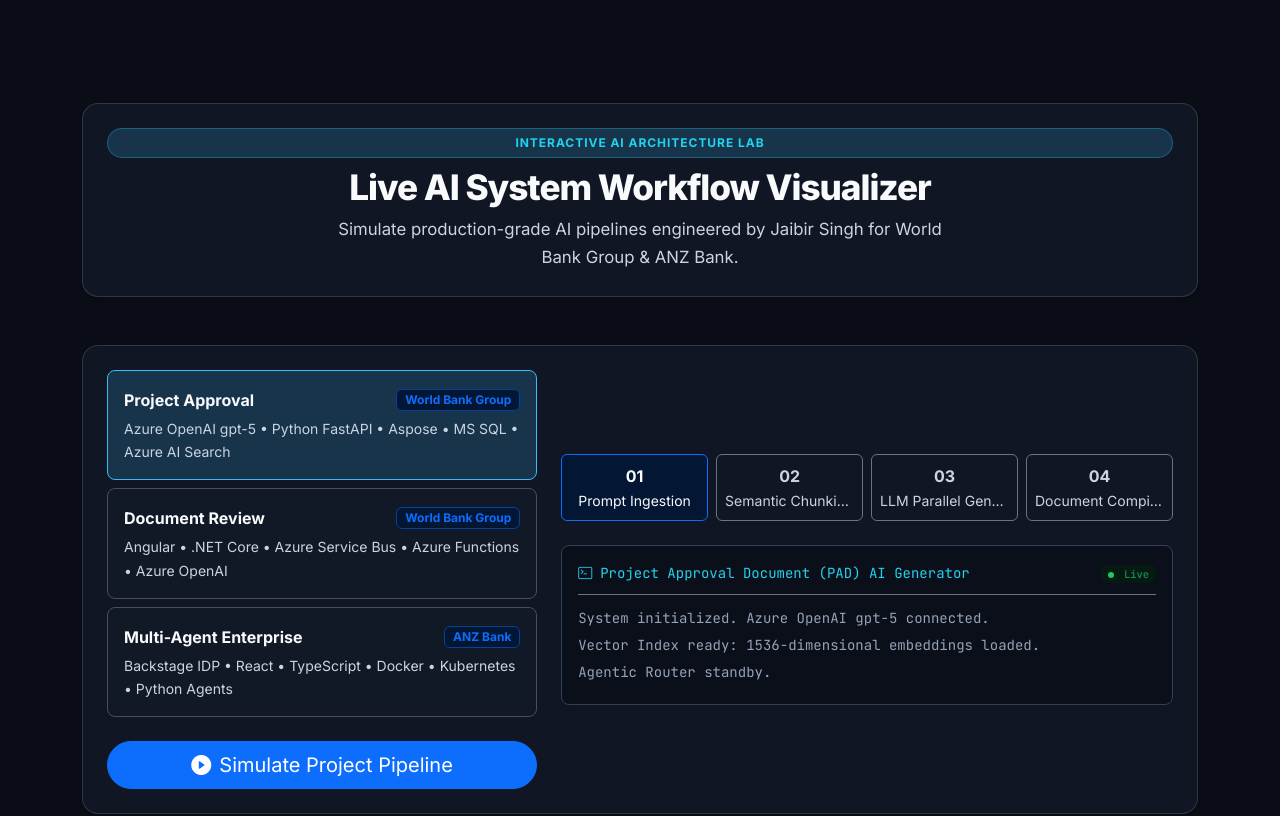
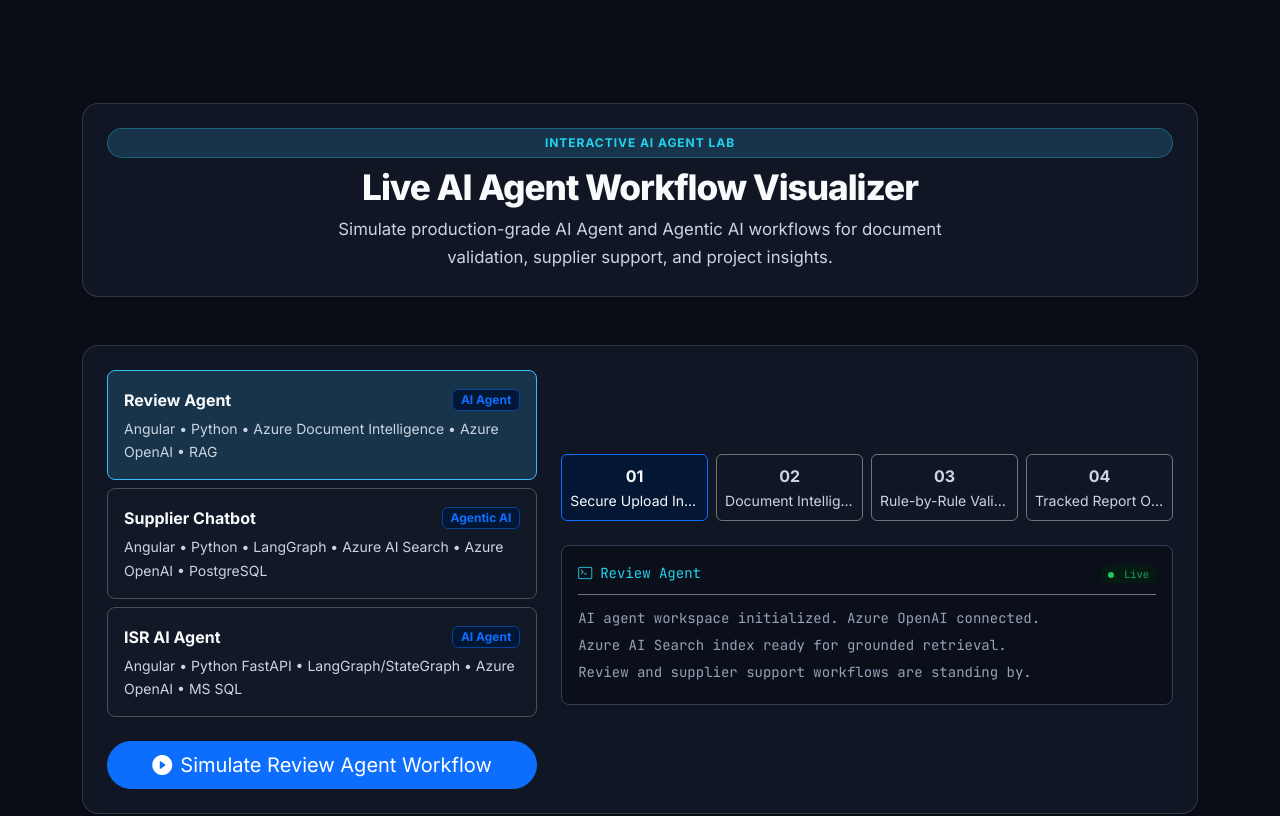
Before and after one commit to jbr2021/jbr2021.github.io, a React (Vite) app: page / in a window 1280 px wide. Shown: the part 5720-6536 px from the top of the page. Built offline with nearby package versions, Linux system fonts and the light colour scheme.

Commit message:
Feature AI agent projects in workflow simulator
Co-authored-by: arena-agent <297053741+arena-agent@users.noreply.github.com>

```diff
--- a/src/components/AIPipelineVisualizer.jsx
+++ b/src/components/AIPipelineVisualizer.jsx
@@ -1,47 +1,50 @@
 import React, { useState } from 'react';
 
 const AIPipelineVisualizer = () => {
-  const [activePipeline, setActivePipeline] = useState('pad');
+  const [activePipeline, setActivePipeline] = useState('reviewAgent');
   const [isRunning, setIsRunning] = useState(false);
   const [logs, setLogs] = useState([
-    'System initialized. Azure OpenAI gpt-5 connected.',
-    'Vector Index ready: 1536-dimensional embeddings loaded.',
-    'Agentic Router standby.'
+    'AI agent workspace initialized. Azure OpenAI connected.',
+    'Azure AI Search index ready for grounded retrieval.',
+    'Review and supplier support workflows are standing by.'
   ]);
   const [activeStep, setActiveStep] = useState(0);
 
   const pipelines = {
-    pad: {
-      title: 'Project Approval Document (PAD) AI Generator',
-      client: 'World Bank Group',
-      tech: 'Azure OpenAI gpt-5 • Python FastAPI • Aspose • MS SQL • Azure AI Search',
+    reviewAgent: {
+      title: 'Review Agent',
+      shortTitle: 'Review Agent',
+      category: 'AI Agent',
+      tech: 'Angular • Python • Azure Document Intelligence • Azure OpenAI • RAG',
       steps: [
-        { label: 'Prompt Ingestion', desc: 'Accepting user section prompts & historical context' },
-        { label: 'Semantic Chunking & RAG', desc: 'Querying Azure Search Index & AWS OpenSearch' },
-        { label: 'LLM Parallel Generation', desc: 'Synthesizing 15 structured document sections via gpt-5' },
-        { label: 'Document Compilation', desc: 'Aspose library compiling TOC & exporting Word/PDF' }
+        { label: 'Secure Upload Intake', desc: 'Accepting up to 15 documents (20 MB each), with two required Word primary documents' },
+        { label: 'Document Intelligence', desc: 'Extracting content and structure from Word and PDF files for review' },
+        { label: 'Rule-by-Rule Validation', desc: 'Evaluating configurable primary-document rules and streaming Pass/Fail results live' },
+        { label: 'Tracked Report Output', desc: 'Generating summaries and Word tracked changes with the review report' }
       ]
     },
-    drt: {
-      title: 'Document Review Tool (DRT) Sensitive Word Audit',
-      client: 'World Bank Group',
-      tech: 'Angular • .NET Core • Azure Service Bus • Azure Functions • Azure OpenAI',
+    supplierChatbot: {
+      title: 'Supplier Chatbot',
+      shortTitle: 'Supplier Chatbot',
+      category: 'Agentic AI',
+      tech: 'Angular • Python • LangGraph • Azure AI Search • Azure OpenAI • PostgreSQL',
       steps: [
-        { label: 'Document Upload & Parsing', desc: 'Parsing Word, PDF, PPT via Aspose pipeline' },
-        { label: 'Sensitive Keyword Scan', desc: 'Regex & Semantic embedding search for compliance' },
-        { label: 'AI Alternatives & Notes', desc: 'Azure OpenAI generating context-aware replacements' },
-        { label: 'Tabular Audit Report', desc: 'Mapping sensitivity flags with page numbers & summary' }
+        { label: 'Supplier Query Intake', desc: 'Receiving a question about bank supply or tender policies' },
+        { label: 'LangGraph Routing', desc: 'Routing intent through the agentic workflow to the appropriate retrieval path' },
+        { label: 'Grounded Policy Retrieval', desc: 'Searching SharePoint-backed Azure AI Search content for relevant guidance' },
+        { label: 'Response & Follow-up', desc: 'Delivering a context-aware answer and handling the next supplier question' }
       ]
     },
-    agentic: {
-      title: 'Multi-Agent Enterprise Architecture & Backstage IDP',
-      client: 'ANZ Bank',
-      tech: 'Backstage IDP • React • TypeScript • Docker • Kubernetes • Python Agents',
+    isrAgent: {
+      title: 'ISR AI Agent',
+      shortTitle: 'ISR AI Agent',
+      category: 'AI Agent',
+      tech: 'Angular • Python FastAPI • LangGraph/StateGraph • Azure OpenAI • MS SQL',
       steps: [
-        { label: 'Intent Decomposition', desc: 'Orchestrator Agent parsing developer query' },
-        { label: 'Backstage Catalog Discovery', desc: 'Querying Software Catalog microservice graph' },
-        { label: 'Automated Scaffolding', desc: 'Executing Scaffolder template for K8s microservice' },
-        { label: 'CI/CD Pipeline Trigger', desc: 'Validating TechDocs & pushing Docker image to K8s' }
+        { label: 'Issue Data Intake', desc: 'Collecting project issues, updates, and supporting information' },
+        { label: 'StateGraph Workflow', desc: 'Moving data through a simple node-based AI agent workflow' },
+        { label: 'Issue Analysis', desc: 'Identifying priority issues, patterns, and recommended resolution actions' },
+        { label: 'ISR Insight Delivery', desc: 'Publishing actionable project monitoring and status insights' }
       ]
     }
   };
@@ -81,10 +84,10 @@ const AIPipelineVisualizer = () => {
         {/* Glass Section Header */}
         <div className="text-center mb-5">
           <div className="section-header card border-0 glass-card p-4 rounded-4 shadow-sm mx-auto">
-            <div className="badge-pill mb-2">Interactive AI Architecture Lab</div>
-            <h2 className="section-title text-body">Live AI System Workflow Visualizer</h2>
+            <div className="badge-pill mb-2">Interactive AI Agent Lab</div>
+            <h2 className="section-title text-body">Live AI Agent Workflow Visualizer</h2>
             <p className="section-subtitle text-body-secondary mb-0">
-              Simulate production-grade AI pipelines engineered by Jaibir Singh for World Bank Group &amp; ANZ Bank.
+              Simulate production-grade AI Agent and Agentic AI workflows for document validation, supplier support, and project insights.
             </p>
           </div>
         </div>
@@ -106,9 +109,9 @@ const AIPipelineVisualizer = () => {
                     }}
                   >
                     <div className="d-flex justify-content-between align-items-center mb-1">
-                      <span className="fw-bold text-body">{pipelines[key].title.split(' ')[0]} {pipelines[key].title.split(' ')[1]}</span>
+                      <span className="fw-bold text-body">{pipelines[key].shortTitle}</span>
                       <span className="badge bg-primary-subtle text-primary border border-primary-subtle">
-                        {pipelines[key].client}
+                        {pipelines[key].category}
                       </span>
                     </div>
                     <small className="text-body-secondary d-block">{pipelines[key].tech}</small>
@@ -130,7 +133,7 @@ const AIPipelineVisualizer = () => {
                   ) : (
                     <>
                       <i className="bi bi-play-circle-fill"></i>
-                      <span>Simulate {pipelines[activePipeline].title.split(' ')[0]} Pipeline</span>
+                      <span>Simulate {pipelines[activePipeline].shortTitle} Workflow</span>
                     </>
                   )}
                 </button>
```
